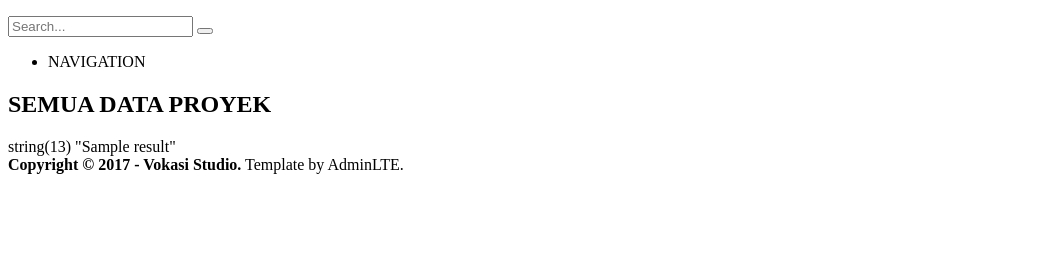
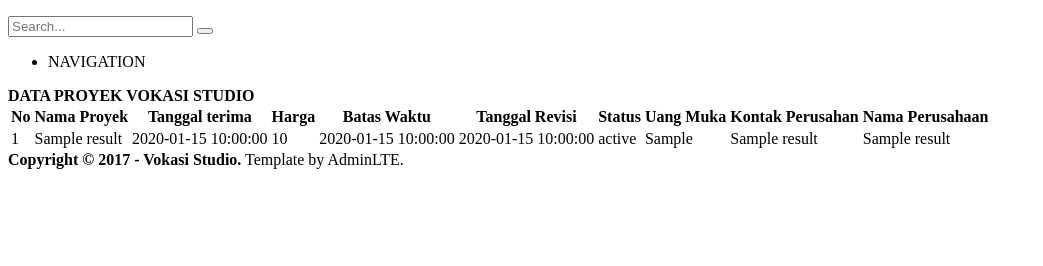
Before and after one commit to hvernanda/vokasistudio, a PHP site: the page made by application/views/dashboard/manajer/all_proyek.php in a window 1280 px wide. Shown: the part 182-448 px from the top of the page, without its empty margins (0-1043 px from the left). Run offline with PHP 8.4, Linux system fonts and the light colour scheme; the template is opened without the code that fills it: most values are stand-ins (such as "Sample title", 1, 10 or a date in 2020); data that the repository does not hold is empty.

Commit message:
Tabel di All Proyek

```diff
--- a/application/models/project_model.php
+++ b/application/models/project_model.php
@@ -4,8 +4,10 @@
  {
     public function ambil_project()
     {
-		$this->db->select('*');
-		$this->db->from('project');
+		$this->db->select('project.*,company.name as name_company,contact.name as name_contact');
+		$this->db->from('company');
+        $this->db->join('contact','company.id_company = contact.id_company');
+        $this->db->join('project','contact.id_contact = project.id_contact') ;
 		// $this->db->where('id_staff');
 		$query = $this->db->get();
 		$result = $query->result();
--- a/application/views/dashboard/manajer/add_proyek.php
+++ b/application/views/dashboard/manajer/add_proyek.php
@@ -65,7 +65,7 @@
     <input type="submit" class="btn btn-primary" name="submit" id="submit" value="Simpan" onClick="return confirm('Apakah anda yakin data yang anda isikan sudah benar dan sesuai?\nData yang disimpan sudah tidak dapat diubah lagi.')">
     <?php echo form_close()?>
 </form>
-=======
+
 
     <div id="notifications"><?php echo $this->session->flashdata('msg'); ?></div>
 
--- a/application/views/dashboard/manajer/all_proyek.php
+++ b/application/views/dashboard/manajer/all_proyek.php
@@ -1,2 +1,62 @@
-<h1> SEMUA DATA PROYEK </h1>
-<?php echo var_dump($result) ;?>
+<div class="col-lg-12">
+<div class="panel panel-default">
+<div class="panel-heading">
+<b> DATA PROYEK VOKASI STUDIO </b>
+</div>
+<!-- /.panel-heading -->
+<div class="panel-body">
+    <div class="table-responsive">
+        <table class="table">
+            <thead>
+                <tr>
+                    <th>No</th>
+                    <th>Nama Proyek</th>
+                    <th> Tanggal terima </th>
+                    <th>Harga </th>
+                    <th> Batas Waktu </th>
+                    <th> Tanggal Revisi</th>
+                    <th> Status </th>
+                    <th> Uang Muka </th>
+                    <th> Kontak Perusahan </th>
+                    <th> Nama Perusahaan </th>
+                </tr>
+            </thead>
+            <tbody>
+            	  <?php
+                        $i=0;
+                        foreach($result as $proyek){
+                            if($proyek->id_project){
+                                $i++;
+                                ?>
+
+
+                <tr>
+                    <td><?php echo $i ?> </td>
+                    <td><?php echo $proyek->name ?> </td>
+                    <td><?php echo $proyek->dealTime ?> </td>
+                    <td><?php echo $proyek->price ?> </td>
+                    <td><?php echo $proyek->deadline ?> </td>
+                    <td><?php echo $proyek->revisionDeadline ?> </td>
+                    <td><?php echo $proyek->status ?> </td>
+                    <td><?php echo $proyek->DP ?> </td>
+                    <td><?php echo $proyek->name_contact ?> </td>
+                    <td><?php echo $proyek->name_company ?> </td>
+                </tr>
+
+                   <?php
+                            }
+                        }
+
+                        ?>
+            </tbody>
+        </table>
+    </div>
+    <!-- /.table-responsive -->
+</div>
+<!-- /.panel-body -->
+</div>
+<!-- /.panel -->
+</div>
+<!-- /.col-lg-6 -->
+</div>
+<!-- /.row -->
```
Also changed, not shown: application/controllers/Manajer.php (+0 -23 lines).
